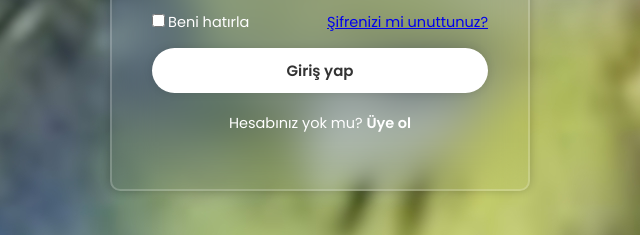
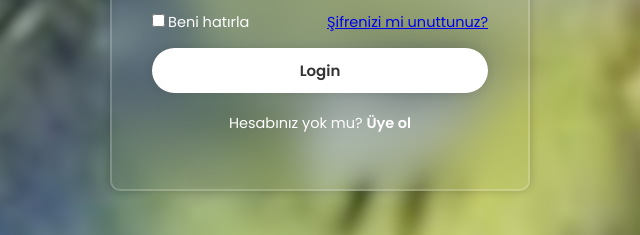
Before and after one commit to yakisikliotuzbirci/html-login-page, a plain HTML site: page index.html in a window 1280 px wide. Shown: the part 435-670 px from the top of the page, 320-960 px from the left. Drawn offline with Linux system fonts and the light colour scheme.

Commit message:
Update index.html

```diff
--- a/index.html
+++ b/index.html
@@ -4,7 +4,7 @@
     <meta charset="UTF-8">
     <meta name="viewport" content="width=device-width, initial-scale=1.0">
     <link rel="stylesheet" href="style.css">
-    <title>Giriş yap</title>
+    <title>Login</title>
 </head>
 <body>
     <div class="wrapper">
@@ -23,7 +23,7 @@
                 <a href="#">Şifrenizi mi unuttunuz?</a>
             </div>
 
-            <button type="submit" class="btn">Giriş yap</button>
+            <button type="submit" class="btn">Login</button>
 
             <div class="register-link">
                 <p>Hesabınız yok mu?
```
